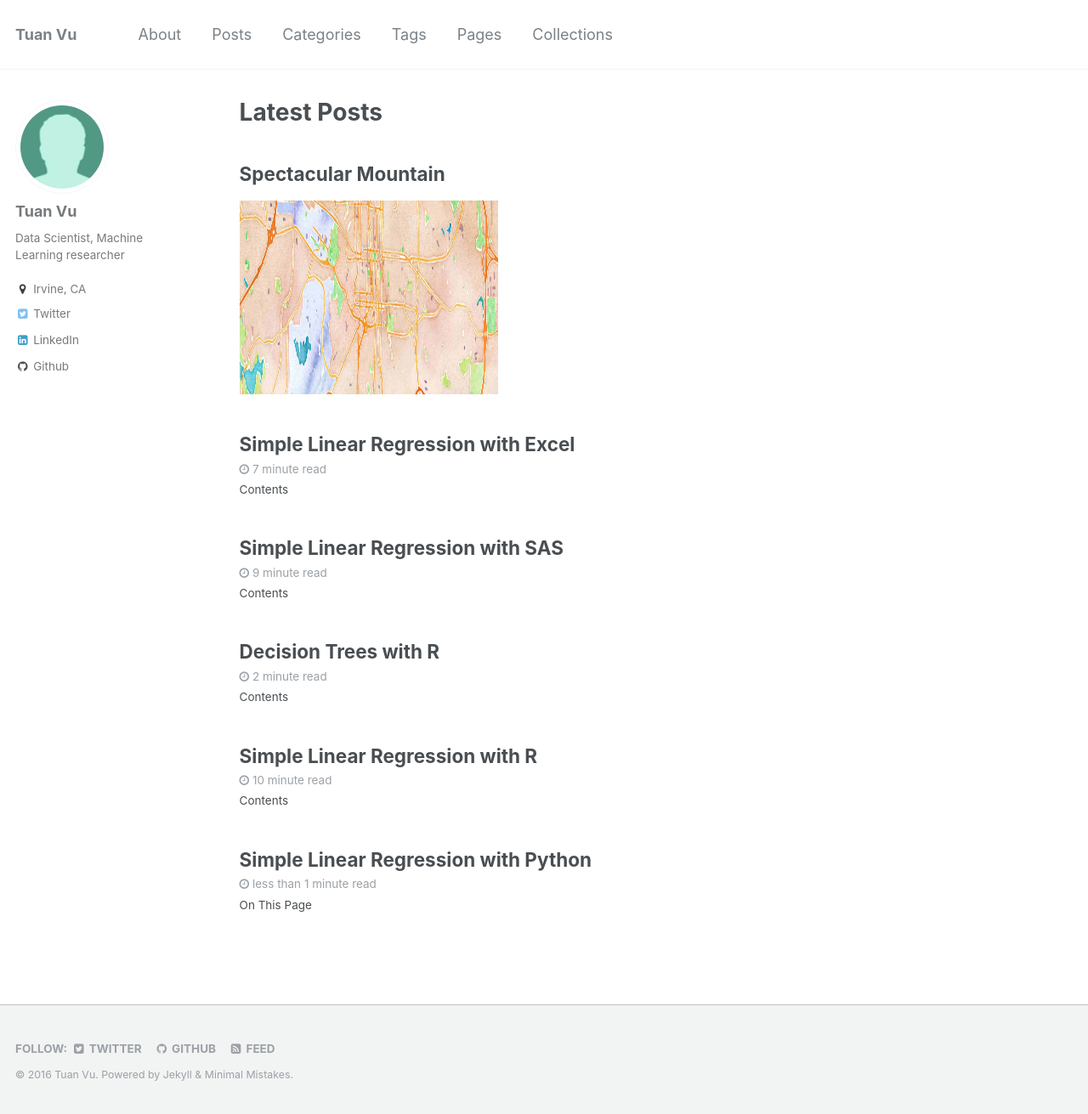
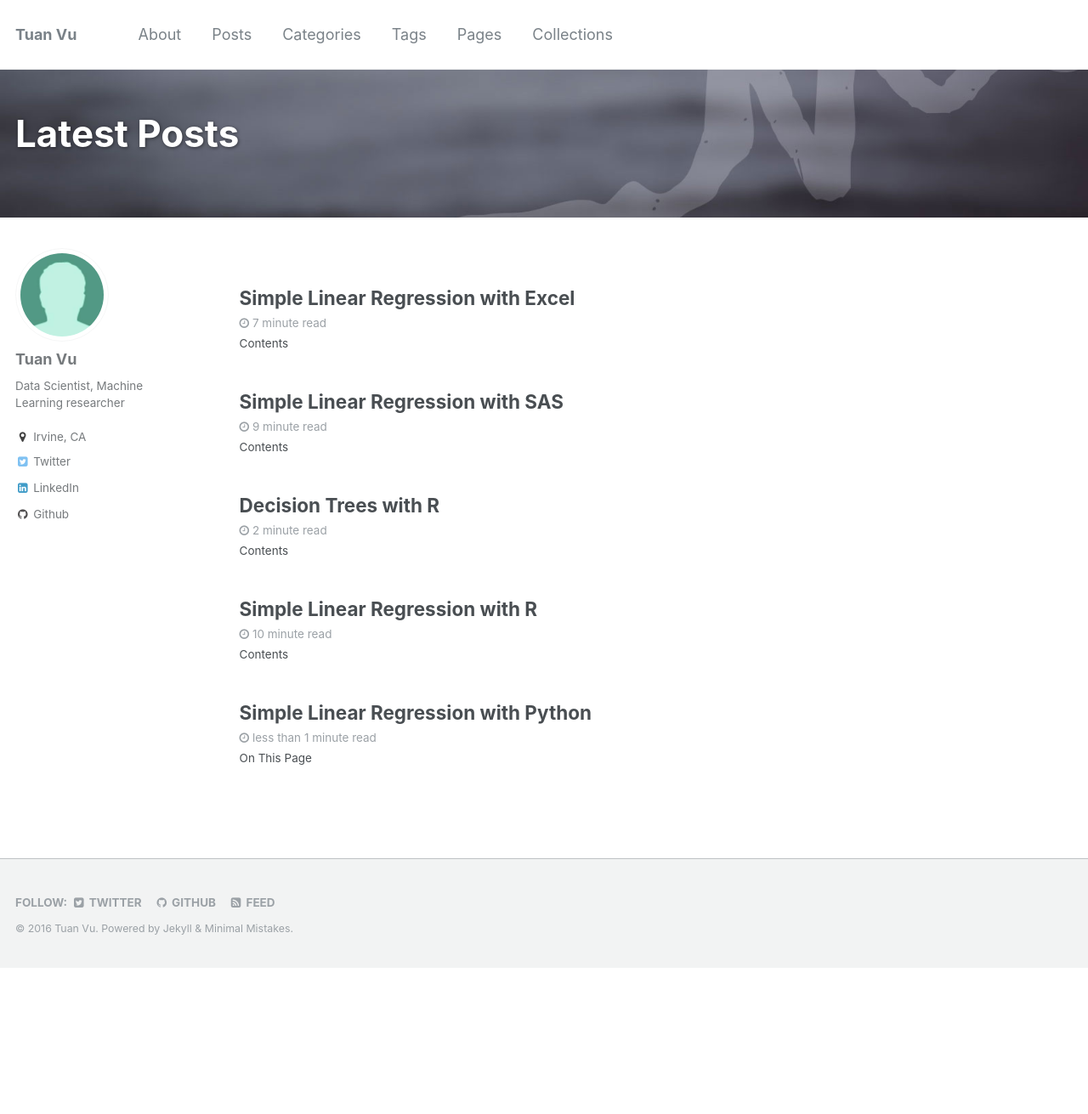
Before and after one commit to jeanho1/tuanavu.github.io, a Jekyll site: the page built from _pages/home.md, in a window 1280 px wide and 1311 px high. Shown: the whole window at 85% size. Built offline with Jekyll 4.4.1, drawn with Linux system fonts in a browser that asks for light colours.

Commit message:
Update home.md

```diff
--- a/_pages/home.md
+++ b/_pages/home.md
@@ -1,6 +1,9 @@
 ---
 layout: archive
 permalink: /
+header:
+  overlay_color: "#5e616c"
+  overlay_image: mm-home-page-feature.jpg
 title: "Latest Posts"
 author_profile: true
 modified: 2016-04-18T16:39:37-04:00
@@ -8,20 +11,8 @@ modified: 2016-04-18T16:39:37-04:00
 
 {% include base_path %}
 
-<h2>Spectacular Mountain</h2>
-<img src="../images/map_header.jpg" alt="Mountain View" style="width:304px;height:228px;">
-
 <div class="grid__wrapper">
   {% for post in site.categories.articles limit:5 %}
     {% include archive-single.html %}
   {% endfor %}
 </div>
-<!--{% capture written_year %}'None'{% endcapture %}-->
-<!--{% for post in site.posts %}-->
-<!--  {% capture year %}{{ post.date | date: '%Y' }}{% endcapture %}-->
-<!--  {% if year != written_year %}-->
-<!--    <h2 id="{{ year | slugify }}" class="archive__subtitle">{{ year }}</h2>-->
-<!--    {% capture written_year %}{{ year }}{% endcapture %}-->
-<!--  {% endif %}-->
-<!--  {% include archive-single.html %}-->
-<!--{% endfor %}-->
```
